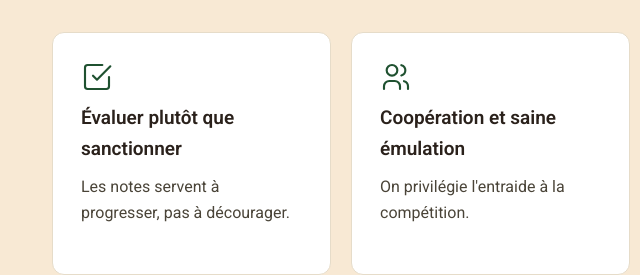
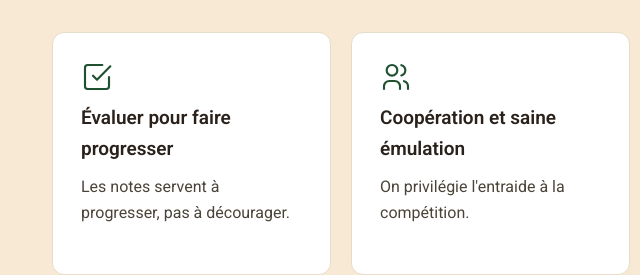
Before and after one commit to MasterKarin99/jda-cpge-litteraires, a plain HTML site: page index.html in a window 1280 px wide. Shown: the part 3050-3325 px from the top of the page, 0-640 px from the left. Drawn offline with Linux system fonts and the light colour scheme.

Commit message:
Accueil : « Évaluer pour faire progresser »
Co-Authored-By: Claude Opus 5.5 <noreply@anthropic.com>
Claude-Session: https://claude.ai/code/session_01MuZZk3d7t38LAa8eTkq9JZ

```diff
--- a/index.html
+++ b/index.html
@@ -217,7 +217,7 @@ a{color:#1F5130}a:hover{color:#143820}
 <div style="display: flex; flex-wrap: wrap; gap: 20px">
 <div style="flex: 1 1 260px; border: 1px solid #E6DCC9; border-radius: 12px; padding: 28px; display: flex; flex-direction: column; gap: 10px; background: #FFFFFF">
 <svg aria-hidden="true" width="32" height="32" viewBox="0 0 24 24" fill="none" stroke="#1F5130" stroke-width="1.6" stroke-linecap="round" stroke-linejoin="round"><path d="M9 11l3 3L22 4"/><path d="M21 12v7a2 2 0 0 1-2 2H5a2 2 0 0 1-2-2V5a2 2 0 0 1 2-2h11"/></svg>
-<h3 style="margin: 0; font-size: 19px; font-weight: 600">Évaluer plutôt que sanctionner</h3>
+<h3 style="margin: 0; font-size: 19px; font-weight: 600">Évaluer pour faire progresser</h3>
 <p style="margin: 0; color: #4A4438; font-size: 16px">Les notes servent à progresser, pas à décourager.</p>
 </div>
 <div style="flex: 1 1 260px; border: 1px solid #E6DCC9; border-radius: 12px; padding: 28px; display: flex; flex-direction: column; gap: 10px; background: #FFFFFF">
```
